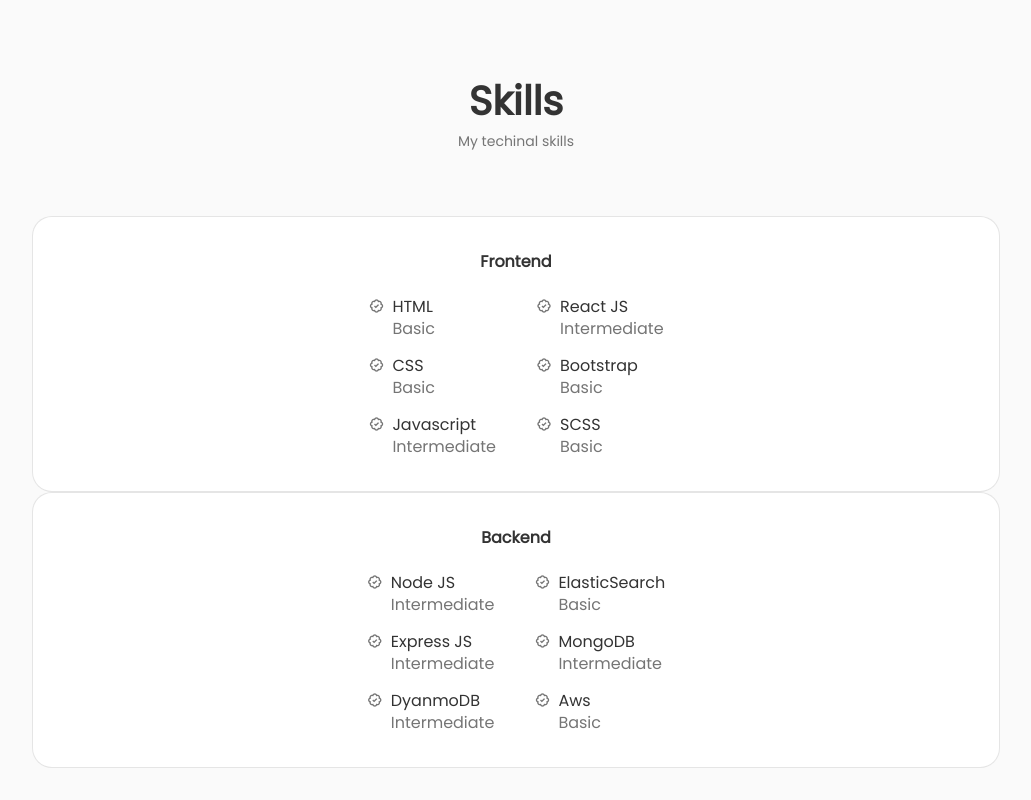
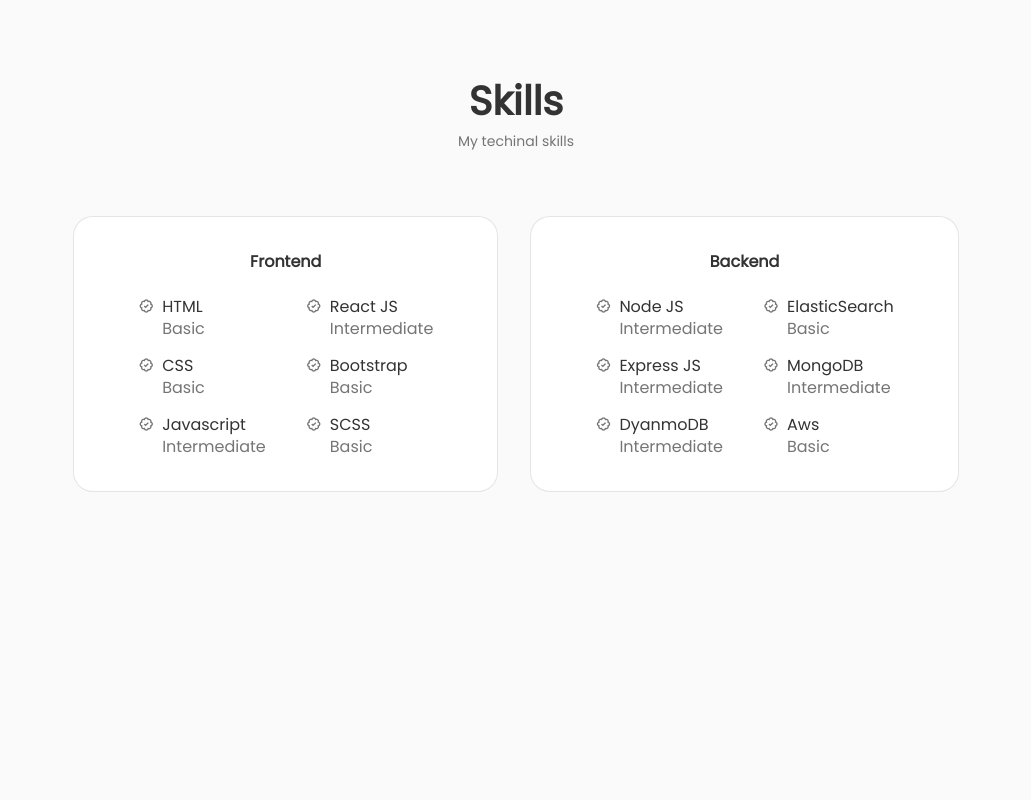
Before and after one commit to reetamroyburman/React-Personal-Portfolio, a React (Create React App) app: page / in a window 1280 px wide. Shown: the part 1315-2115 px from the top of the page, without its empty margins (124-1155 px from the left). After the commit the page ends 1839 px from the top, so only its background shows below. Built offline with nearby package versions, Linux system fonts and the light colour scheme.

Commit message:
skill section style changes

```diff
--- a/src/components/skills/skills.css
+++ b/src/components/skills/skills.css
@@ -1,7 +1,10 @@
 .skills__container{
     grid-template-columns: repeat(2, 350px);
-    column-gap: 3rem;
+    column-gap: 2rem;
+    display: flex;
+    flex-direction: row;
     justify-content: center;
+    align-items: center;
 }
 
 .skills__content{
```
